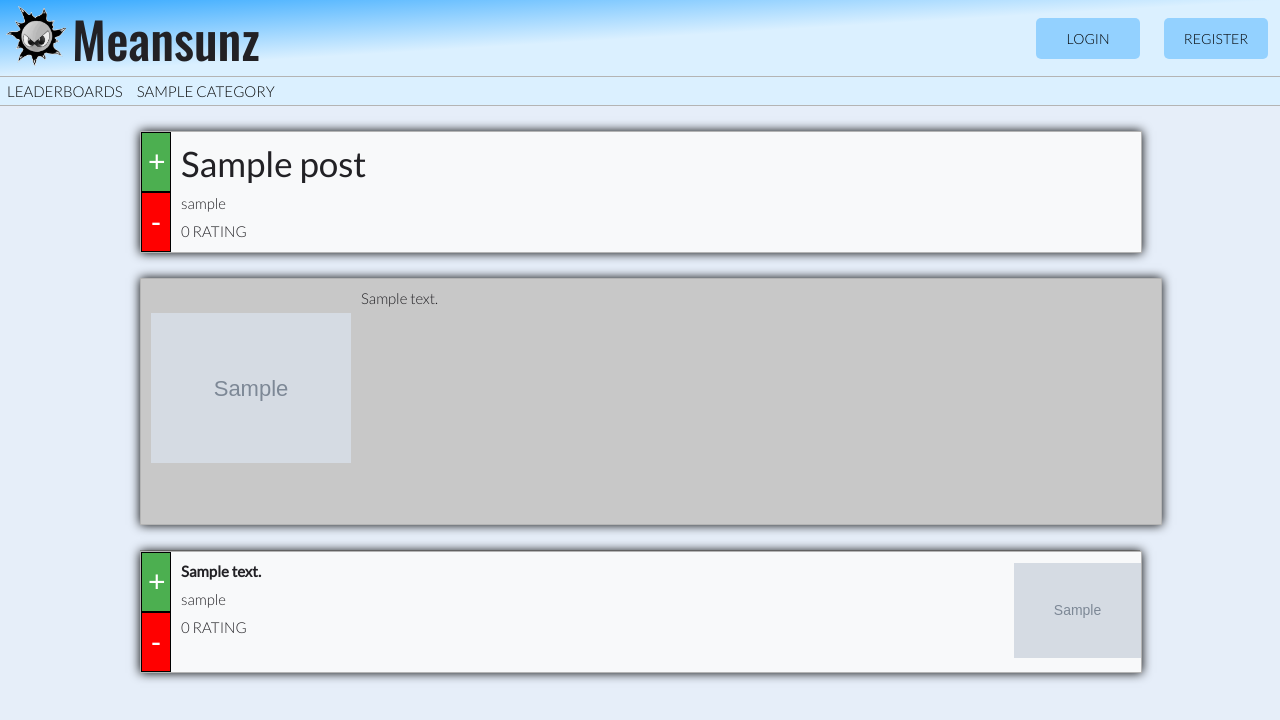
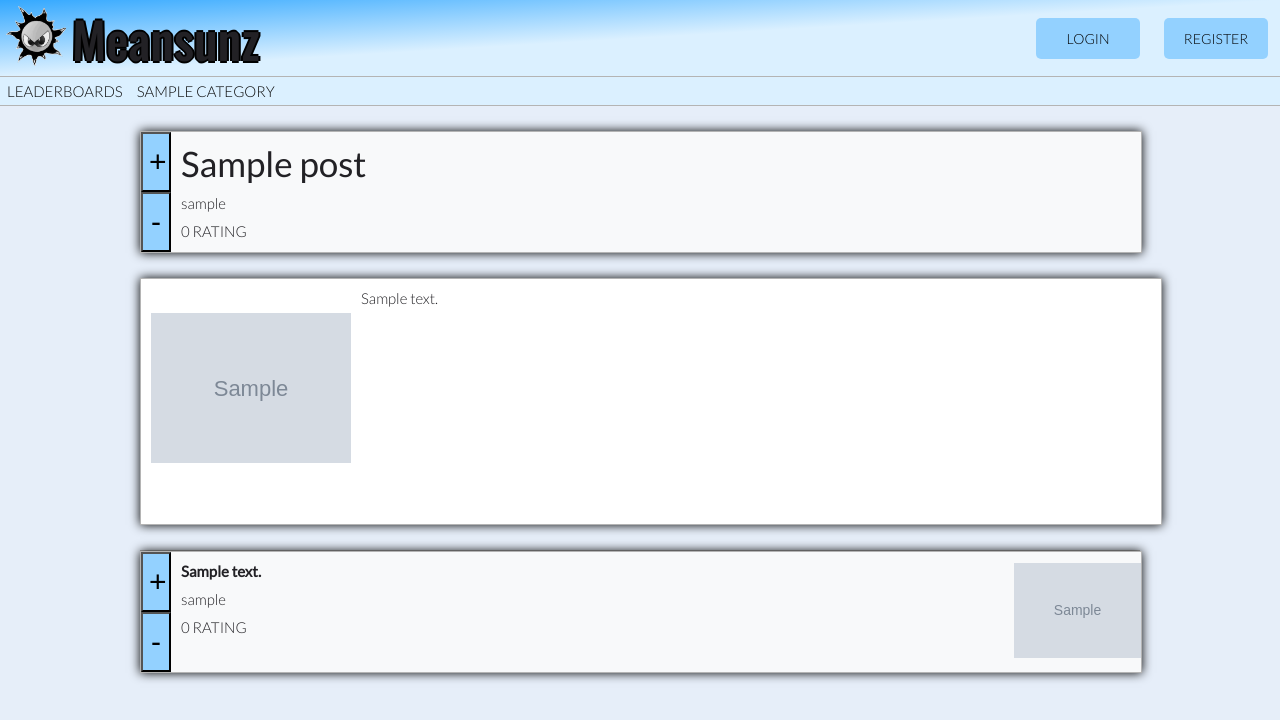
Before and after one commit to 2323841m/MeanSunz_Project, a Django app: a page that uses meansunz_project/templates/meansunz/post.html in a window 1280 px wide. Shown: the top 720 px of the page. Run offline with Django 3.2, Linux system fonts and the light colour scheme; tables that the repository leaves empty hold one stand-in row (values such as "Sample post"); grey boxes marked "Sample" are stand-in pictures; parts of the project's set-up code (start-up, migrations or seed data) failed here and were passed over.

Commit message:
Small_Design_tweaks

```diff
--- a/meansunz_project/static/style/style sheet.css
+++ b/meansunz_project/static/style/style sheet.css
@@ -37,6 +37,7 @@
     font-size: 27.778px;
     font-family: "Arial";
     color: rgb(234, 234, 234);
+    text-shadow: -2px 0 black, 0 2px black, 2px 0 black, 0 -2px black;
     text-align: left;
     text-decoration: none;
 }
@@ -228,7 +229,7 @@
 
 .postDesc {
     display: flex;
-    background-color: rgb(200, 200, 200);
+    background-color: rgb(255, 255, 255);
     width: 100%;
     margin-bottom: 25px;
     border: 1px solid rgb(180, 180, 180);
@@ -269,7 +270,7 @@
 }
 
 .upVote button:hover {
-    background-color: #4CAF50;
+    background-color: white;
 }
 
 .downVote {
@@ -279,13 +280,12 @@
 }
 
 .downVote button:hover {
-    background-color: red;
+    background-color: white;
 }
 
 .voteButton {
-    border: 1px solid black;
-    background-color: #a3a3a3;
-    color: white;
+    background-color: #93d1ff;
+    color: #000000;
     text-align: center;
     text-decoration: none;
     display: inline-block;
--- a/meansunz_project/templates/meansunz/post.html
+++ b/meansunz_project/templates/meansunz/post.html
@@ -17,7 +17,7 @@
                 <div class="upVote">
                     <form action="{% url 'vote' post.category.slug post.id post.slug %}" method="post">
                         {% csrf_token %}
-                        <button style="background-color: #4CAF50;" class="voteButton" type="submit" name="vote"
+                        <button style="background-color: #93d1ff;" class="voteButton" type="submit" name="vote"
                                 value="1">+
                         </button>
                         <!-- next points to site to be redirected back to after vote -->
@@ -27,7 +27,7 @@
                 <div class="downVote">
                     <form action="{% url 'vote' post.category.slug post.id post.slug %}" method="post">
                         {% csrf_token %}
-                        <button style="background-color: red;" class="voteButton" type="submit" name="vote" value="-1">
+                        <button style="background-color: #93d1ff;" class="voteButton" type="submit" name="vote" value="-1">
                             -
                         </button>
                         <!-- next points to site to be redirected back to after vote -->
@@ -104,11 +104,11 @@
 
                                 {% csrf_token %}
 
-                                <button style="background-color: #4CAF50;" class="voteButton" type="submit"
+                                <button style="background-color: #93d1ff;" class="voteButton" type="submit"
                                         name="vote_comment" value="1">+
                                 </button>
 
-                                <button style="background-color: red;" class="voteButton" type="submit"
+                                <button style="background-color: #93d1ff;" class="voteButton" type="submit"
                                         name="vote_comment" value="-1">-
                                 </button>
 
```
